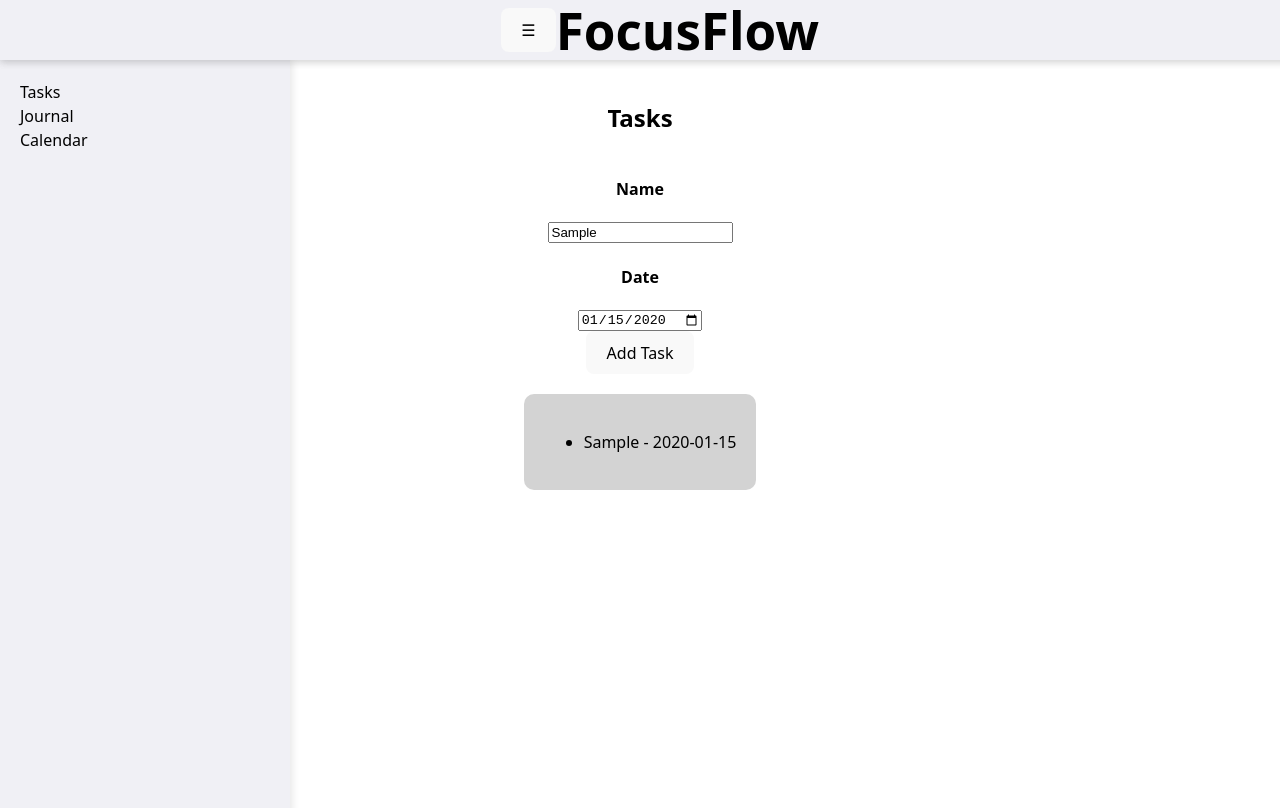
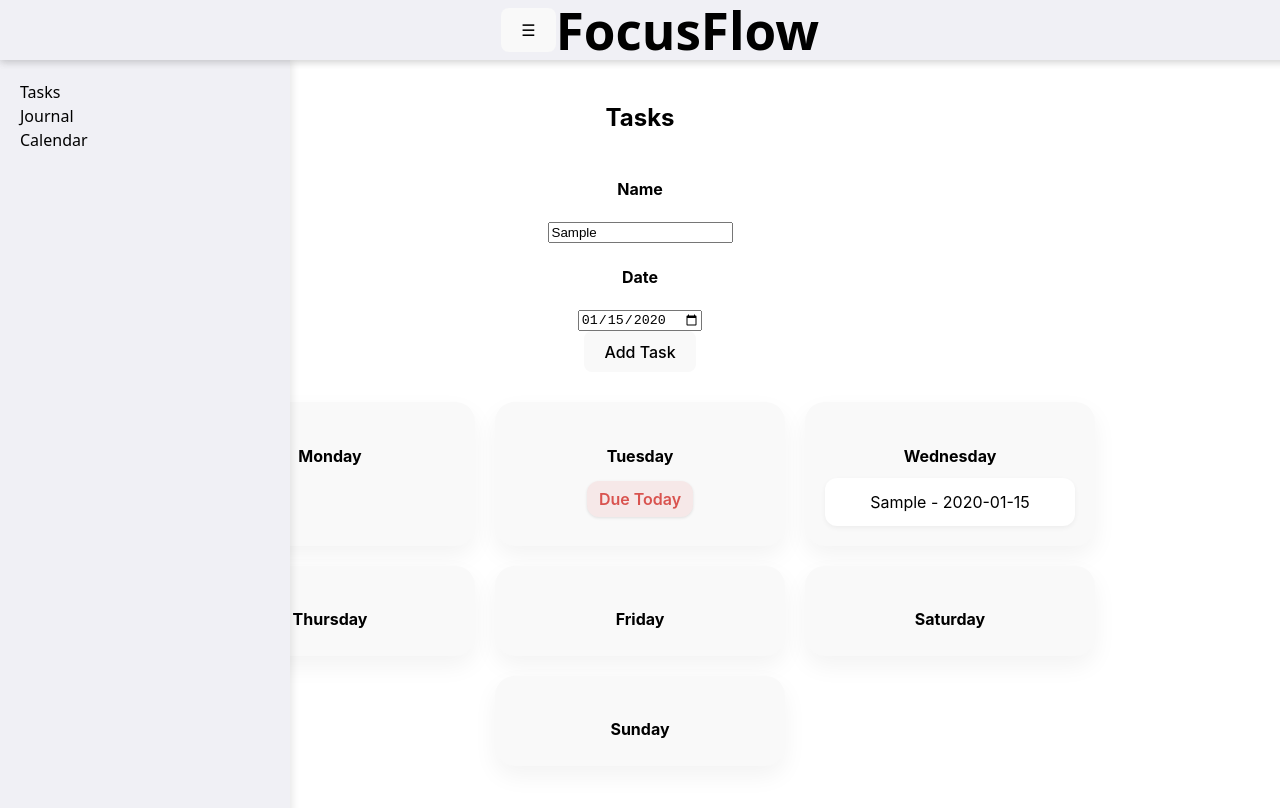
Before and after one commit to adamljouad/personalSpace, a React (Vite) app: page /tasks in a window 1280 px wide. Both pictures are taken after typing "Sample", "2020-01-15" into the empty fields and a click on the button "Add Task". Built offline with nearby package versions, Linux system fonts and the light colour scheme.

Commit message:
Organize tasks by day and add "Due Today" label for current tasks.

```diff
--- a/src/components/todo.jsx
+++ b/src/components/todo.jsx
@@ -1,19 +1,44 @@
 import React from 'react'
-import { useState } from 'react'
+import { useState, useEffect } from 'react'
 import '../styles/todo.css'
 
 function TodoApp() {
   const [tasks, setTasks] = useState([]);
   const [inputName, setInputName] = useState('');
   const [inputDate, setInputDate] = useState('');
+  const [tasksByDay, setTasksByDay] = useState({
+    Monday: [],
+    Tuesday: [],
+    Wednesday: [],
+    Thursday: [],
+    Friday: [],
+    Saturday: [],
+    Sunday: [],
+  });
 
   const getDay = (dateString) => {
     const dateObj = new Date(dateString);
     return dateObj.toLocaleDateString('en-US', { weekday: 'long' });
   }
 
-  const mondayTask = tasks.filter(task => getDay(task.date) === 'Monday');
-  const tuesdayTask = tasks.filter(task => getDay(task.date) === 'Tuesday');
+  const todayDate = () => {
+    const dateToday = new Date(Date.now());
+    return dateToday.toLocaleDateString('en-US', { weekday: 'long' });
+  }
+
+  useEffect(() => {
+    const updatedTasksByDay = {
+      Monday: tasks.filter((task) => getDay(task.date) === 'Monday'),
+      Tuesday: tasks.filter((task) => getDay(task.date) === 'Tuesday'),
+      Wednesday: tasks.filter((task) => getDay(task.date) === 'Wednesday'),
+      Thursday: tasks.filter((task) => getDay(task.date) === 'Thursday'),
+      Friday: tasks.filter((task) => getDay(task.date) === 'Friday'),
+      Saturday: tasks.filter((task) => getDay(task.date) === 'Saturday'),
+      Sunday: tasks.filter((task) => getDay(task.date) === 'Sunday'),
+    };
+    setTasksByDay(updatedTasksByDay);
+    console.log(todayDate())
+  }, [tasks]);
 
 
 
@@ -25,7 +50,6 @@ function TodoApp() {
         name: inputName,
         date: inputDate
       }])
-      console.log(mondayTask)
     }
   }
 
@@ -38,16 +62,70 @@ function TodoApp() {
       <h4>Date</h4>
       <input type='date' value={inputDate} onChange={(e) => setInputDate(e.target.value)}></input>
       <button onClick={addTasks}>Add Task</button>
+      <div className='todo-days'>
       <div className='todo-list'>
-        <ul>
-          {tasks.map((task, index) => {
-            return (
-              <li key={index}>
-                {task.name} - {task.date}
-              </li>
-            );
-          })}
-        </ul>
+        <h4>Monday</h4>
+        {todayDate() === 'Monday' && <span>Due Today</span>}
+        {tasksByDay.Monday.map((task, index) => (
+          <div key={index} className='task-item'>
+            {task.name} - {task.date}
+          </div>
+        ))}
+      </div>
+      <div className='todo-list'>
+        <h4 className='day-title'>Tuesday</h4>
+        {todayDate() === 'Tuesday' && <span className='due-today'>Due Today</span>}
+        {tasksByDay.Tuesday.map((task, index) => (
+          <div key={index} className='task-item'>
+            {task.name} - {task.date}
+          </div>
+        ))}
+      </div>
+      <div className='todo-list'>
+        <h4 className='day-title'>Wednesday</h4>
+        {todayDate() === 'Wednesday' && <span className='due-today'>Due Today</span>}
+        {tasksByDay.Wednesday.map((task, index) => (
+          <div key={index} className='task-item'>
+            {task.name} - {task.date}
+          </div>
+        ))}
+      </div>
+      <div className='todo-list'>
+        <h4 className='day-title'>Thursday</h4>
+        {todayDate() === 'Thursday' && <span className='due-today'>Due Today</span>}
+        {tasksByDay.Thursday.map((task, index) => (
+          <div key={index} className='task-item'>
+            {task.name} - {task.date}
+          </div>
+        ))}
+      </div>
+      <div className='todo-list'>
+        <h4 className='day-title'>Friday</h4>
+        {todayDate() === 'Friday' && <span className='due-today'>Due Today</span>}
+        {tasksByDay.Friday.map((task, index) => (
+          <div key={index} className='task-item'>
+            {task.name} - {task.date}
+          </div>
+        ))}
+      </div>
+      <div className='todo-list'>
+        <h4 className='day-title'>Saturday</h4>
+        {todayDate() === 'Saturday' && <span className='due-today'>Due Today</span>}
+        {tasksByDay.Saturday.map((task, index) => (
+          <div key={index} className='task-item'>
+            {task.name} - {task.date}
+          </div>
+        ))}
+      </div>
+      <div className='todo-list'>
+        <h4 className='day-title'>Sunday</h4>
+        {todayDate() === 'Sunday' && <span className='due-today'>Due Today</span>}
+        {tasksByDay.Sunday.map((task, index) => (
+          <div key={index} className='task-item'>
+            {task.name} - {task.date}
+          </div>
+        ))}
+      </div>
       </div>
     </div>
   )
--- a/src/styles/todo.css
+++ b/src/styles/todo.css
@@ -1,14 +1,59 @@
 .todo-container {
   display: flex;
+  flex-direction: column;
+  align-items: center;
+  color: black;
+  width: 100%;
+  font-family: -apple-system, BlinkMacSystemFont, 'Segoe UI', Roboto, sans-serif;
+}
+
+.todo-days {
+  display: flex;
+  flex-wrap: wrap;
   justify-content: center;
-  align-items: center;
-  flex-direction: column;
-  color: black;
+  width: 100%;
+  max-width: 1200px;
+  margin-top: 30px;
+  gap: 20px;
 }
 
 .todo-list {
+  background-color: #f9f9f9;
+  border-radius: 20px;
   padding: 20px;
-  background-color: lightgray;
-  border-radius: 10px;
-  margin-top: 20px;
+  width: 250px;
+  box-shadow: 0 10px 25px rgba(0, 0, 0, 0.05);
+  text-align: center;
 }
+
+.task-item {
+  background-color: white;
+  padding: 12px 15px;
+  margin-top: 10px;
+  border-radius: 12px;
+  font-size: 16px;
+  box-shadow: 0 2px 5px rgba(0, 0, 0, 0.05);
+}
+
+.day-title {
+  margin-bottom: 5px;
+}
+
+.due-today {
+  font-size: 16px;
+  font-weight: 600;
+  color: #d9534f; /* Rosso pastello simile a quelli usati in avvisi (soft red) */
+  background-color: rgba(217, 83, 79, 0.1); /* Colore di sfondo leggero rosso pastello */
+  padding: 6px 12px;
+  border-radius: 12px;
+  display: inline-block;
+  margin-top: 8px;
+  font-family: -apple-system, BlinkMacSystemFont, "Segoe UI", "Roboto", "Oxygen", "Ubuntu", "Cantarell", "Fira Sans", "Droid Sans", "Helvetica Neue", sans-serif;
+  box-shadow: 0 1px 3px rgba(0, 0, 0, 0.1); /* Ombra leggera per un effetto di profondità */
+  text-transform: capitalize;
+}
+
+.due-today:hover {
+  background-color: rgba(217, 83, 79, 0.15); /* Cambia leggermente il colore al passaggio del mouse */
+  cursor: default;
+}
```
